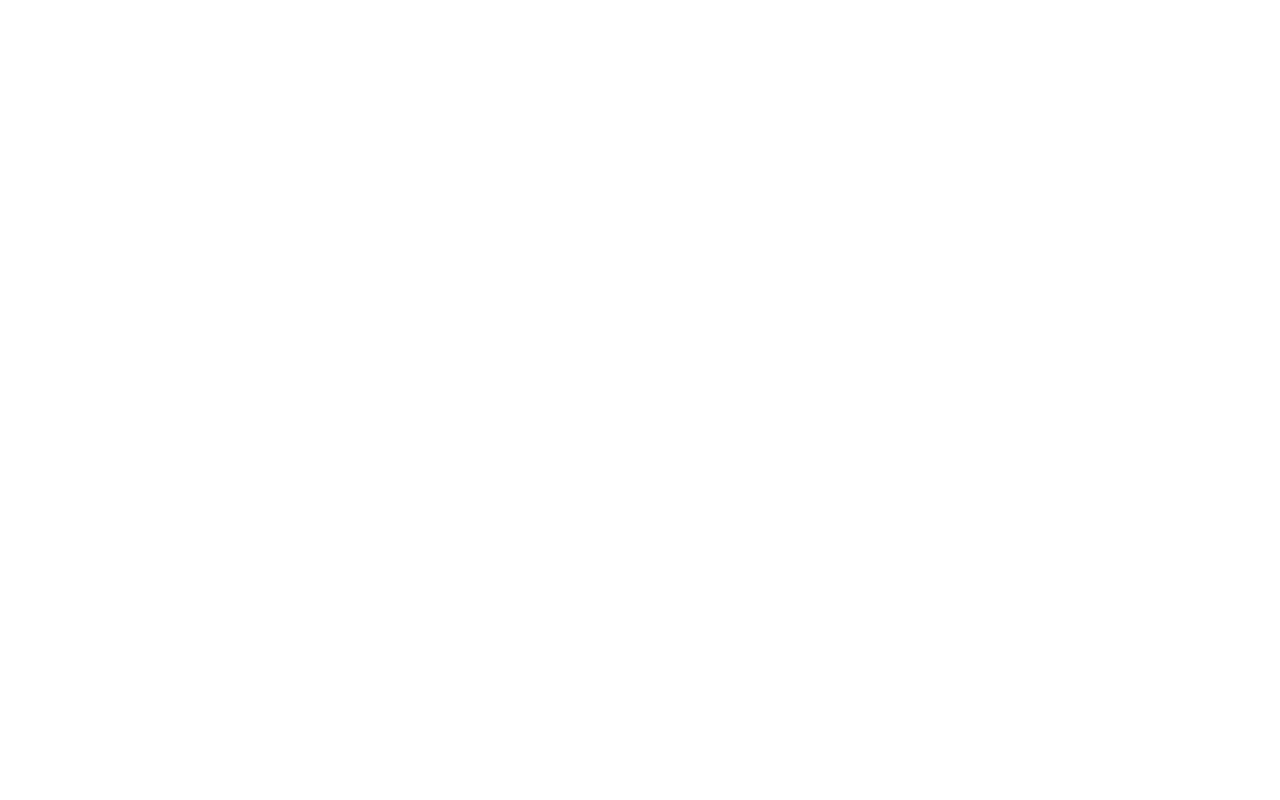
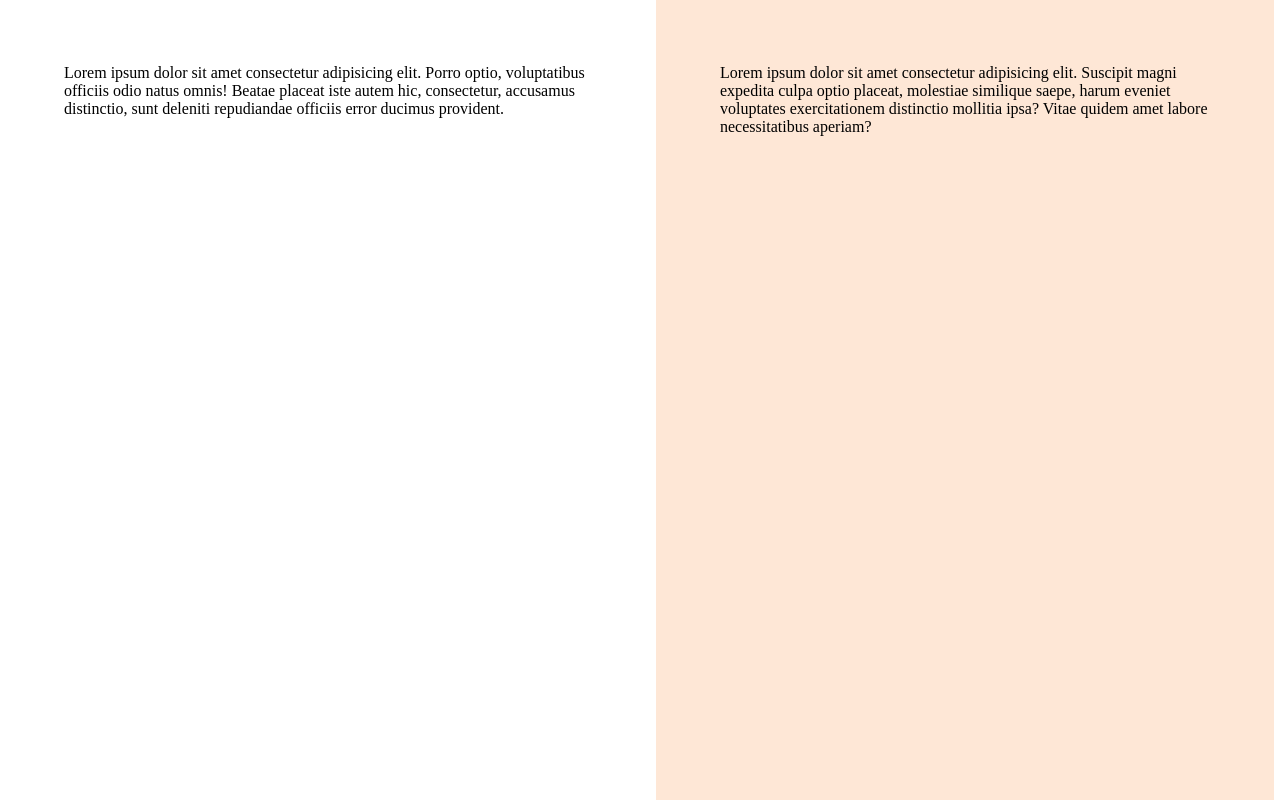
Before and after one commit to RhianGomes/Formulario-de-matricula, a plain HTML site: page index.html in a window 1280 px wide. Drawn offline with Linux system fonts and the light colour scheme.

Commit message:
layout.css

```diff
--- a/index.html
+++ b/index.html
@@ -11,6 +11,19 @@
     <link href="https://fonts.googleapis.com/css2?family=Poppins:ital,wght@0,100;0,200;0,300;0,400;0,500;0,600;0,700;0,800;0,900;1,100;1,200;1,300;1,400;1,500;1,600;1,700;1,800;1,900&display=swap" rel="stylesheet">
 </head>
 <body>
+    <div id="app">
+        <main>
+            <div class="main-container">
+                Lorem ipsum dolor sit amet consectetur adipisicing elit. Porro optio, voluptatibus officiis odio natus omnis! Beatae placeat iste autem hic, consectetur, accusamus distinctio, sunt deleniti repudiandae officiis error ducimus provident.
+            </div>
 
+        </main>
+
+        <aside>
+            <div class="aside-container">
+                Lorem ipsum dolor sit amet consectetur adipisicing elit. Suscipit magni expedita culpa optio placeat, molestiae similique saepe, harum eveniet voluptates exercitationem distinctio mollitia ipsa? Vitae quidem amet labore necessitatibus aperiam?
+            </div>
+        </aside>
+    </div>
 </body>
 </html>
--- a/styles/global.css
+++ b/styles/global.css
@@ -1,3 +1,9 @@
+*{
+    margin: 0;
+    padding: 0;
+    box-sizing: border-box;
+}
+
 :root{
     --font--famaly: 'Poppins', sans-serif;
     --text: 400 1rem/1.5 var(--font--famaly);
@@ -15,3 +21,7 @@
     --stroke-hightlight: #F3541c;
     --semantic-error: #DC2626;
 }
+
+body{
+    overflow: hidden;
+}
--- a/styles/index.css
+++ b/styles/index.css
@@ -1 +1,2 @@
 @import url(global.css);
+@import url(layout.css);
--- /dev/null
+++ b/styles/layout.css
@@ -0,0 +1,25 @@
+#app{
+    display: grid;
+    grid-template-columns: 51.25% 48.25%;
+
+    height: 100vh;
+    overflow: hidden
+}
+
+main{
+    overflow: auto;
+    padding: 4rem;
+
+    & .main-container{
+       max-width: 33rem;
+       margin-left: auto;
+    }
+}
+
+aside{
+    background-color: var(--surface-secondary);
+    padding: 4rem;
+
+    & .aside-container{
+       max-width: 31rem; }
+}
```
